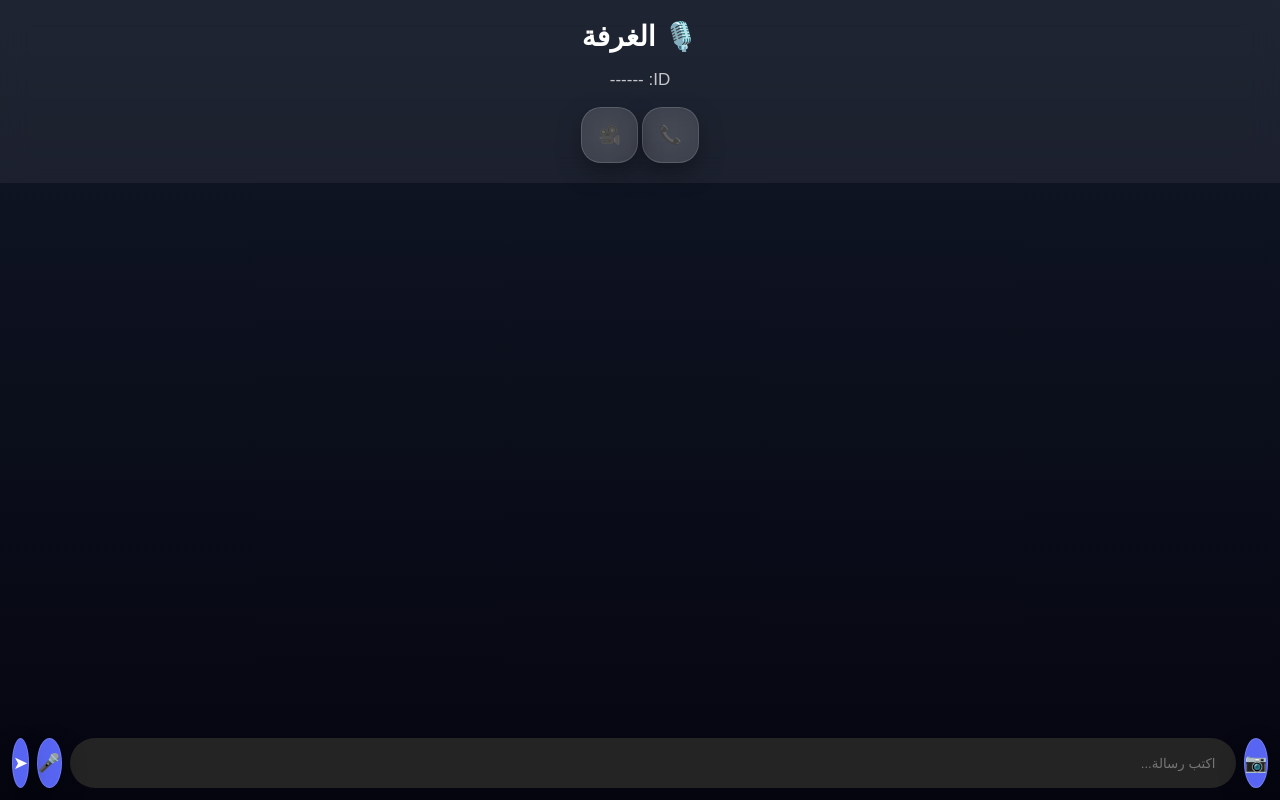
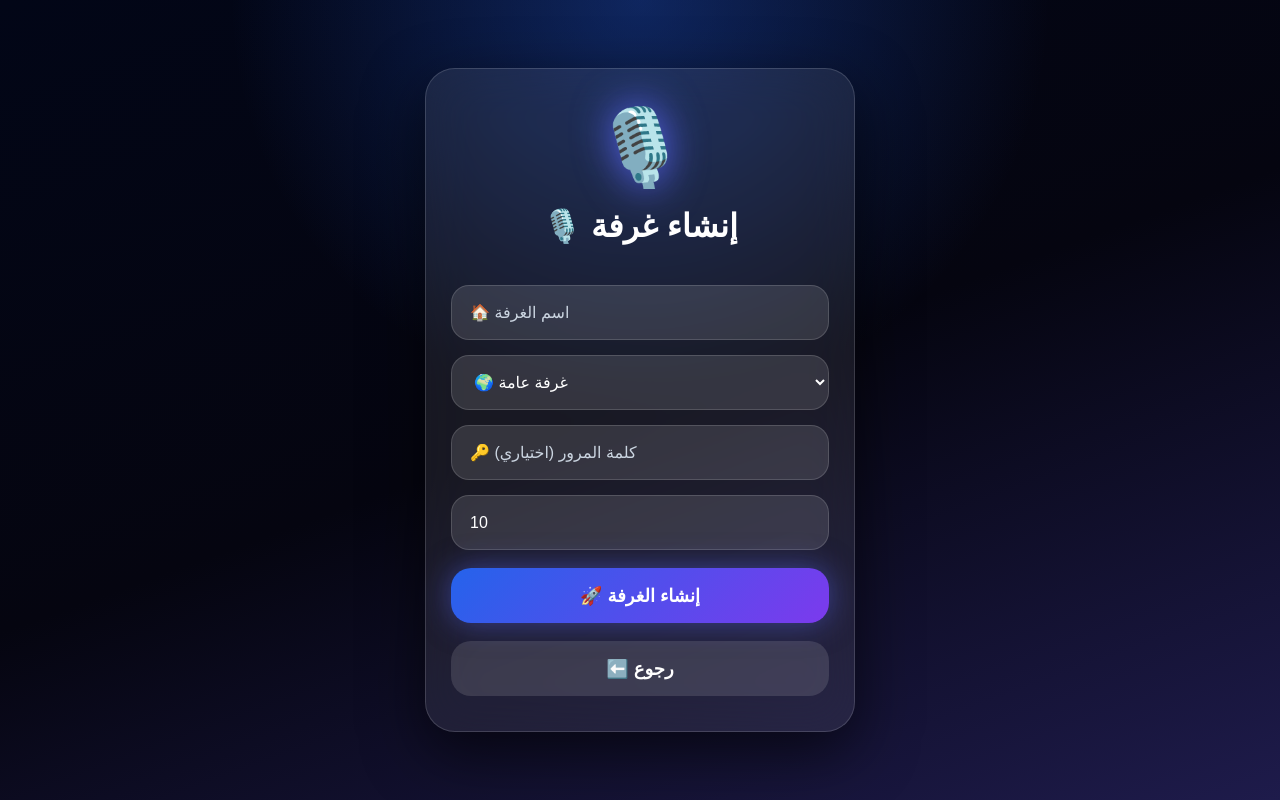
Before and after one commit to mecdjhjhnh37-collab/walkie-talkie-majd, a Flask app: page /room in a window 1280 px wide. Run offline with Flask 3, Linux system fonts and the light colour scheme.

Commit message:
Update room.html

```diff
--- a/templates/room.html
+++ b/templates/room.html
@@ -1,116 +1,406 @@
 <!DOCTYPE html>
-<html lang="ar" dir="rtl">
+<html lang="ar">
 
 <head>
 
 <meta charset="UTF-8">
+
 <meta name="viewport" content="width=device-width, initial-scale=1.0">
 
-<title>Mecd Voice Room</title>
+<title>Mecd Voice - Create Room</title>
 
-<link rel="stylesheet" href="{{ url_for('static', filename='style.css') }}">
+
+<style>
+
+
+*{
+
+margin:0;
+
+padding:0;
+
+box-sizing:border-box;
+
+font-family:"Cairo",Arial,sans-serif;
+
+}
+
+
+
+body{
+
+
+min-height:100vh;
+
+
+display:flex;
+
+
+justify-content:center;
+
+
+align-items:center;
+
+
+background:
+
+radial-gradient(
+circle at top,
+rgba(37,99,235,.35),
+transparent 40%
+),
+
+
+linear-gradient(
+160deg,
+#020617,
+#050510,
+#1e1b4b
+);
+
+
+padding:20px;
+
+
+color:white;
+
+
+}
+
+
+
+
+.room-box{
+
+
+width:100%;
+
+
+max-width:430px;
+
+
+background:
+
+
+rgba(255,255,255,.08);
+
+
+backdrop-filter:blur(25px);
+
+
+border:
+
+
+1px solid rgba(255,255,255,.15);
+
+
+border-radius:30px;
+
+
+padding:35px 25px;
+
+
+text-align:center;
+
+
+box-shadow:
+
+
+0 20px 60px rgba(0,0,0,.6);
+
+
+}
+
+
+
+
+
+.logo{
+
+
+font-size:75px;
+
+
+margin-bottom:15px;
+
+
+filter:
+
+drop-shadow(
+0 0 20px #5865f2
+);
+
+
+}
+
+
+
+
+h1{
+
+
+font-size:32px;
+
+
+margin-bottom:25px;
+
+
+}
+
+
+
+
+input,
+select{
+
+
+width:100%;
+
+
+height:55px;
+
+
+margin-top:15px;
+
+
+padding:0 18px;
+
+
+border-radius:18px;
+
+
+border:1px solid rgba(255,255,255,.15);
+
+
+outline:none;
+
+
+background:
+
+
+rgba(255,255,255,.12);
+
+
+color:white;
+
+
+font-size:16px;
+
+
+}
+
+
+
+input::placeholder{
+
+
+color:#cbd5e1;
+
+
+}
+
+
+
+select option{
+
+
+background:#111827;
+
+
+color:white;
+
+
+}
+
+
+
+
+button{
+
+
+width:100%;
+
+
+height:55px;
+
+
+margin-top:18px;
+
+
+border:none;
+
+
+border-radius:20px;
+
+
+font-size:18px;
+
+
+font-weight:bold;
+
+
+cursor:pointer;
+
+
+transition:.3s;
+
+
+}
+
+
+
+
+#create{
+
+
+background:
+
+
+linear-gradient(
+135deg,
+#2563eb,
+#7c3aed
+);
+
+
+color:white;
+
+
+box-shadow:
+
+
+0 0 30px rgba(88,101,242,.5);
+
+
+}
+
+
+
+#create:hover{
+
+
+transform:translateY(-3px);
+
+
+}
+
+
+
+
+
+#back{
+
+
+background:
+
+
+rgba(255,255,255,.12);
+
+
+color:white;
+
+
+}
+
+
+
+
+#back:hover{
+
+
+background:
+
+
+rgba(255,255,255,.22);
+
+
+}
+
+
+
+
+</style>
+
 
 </head>
+
 
 
 <body>
 
 
-<div class="room">
+
+<div class="room-box">
 
 
-<!-- الهيدر -->
 
-<div class="top">
+<div class="logo">
 
-
-<div class="room-info">
-
-<h1 id="roomName">
-🎙️ الغرفة
-</h1>
-
-
-<p id="roomId">
-ID: ------
-</p>
-
+🎙️
 
 </div>
 
 
 
-<div class="top-buttons">
-
-
-<button id="callBtn">
-📞
-</button>
-
-
-<button id="videoBtn">
-🎥
-</button>
-
-
-</div>
-
-
-</div>
+<h1 id="title"></h1>
 
 
 
 
+<input
 
-<!-- الرسائل -->
+id="roomName"
 
-<div class="chat">
+type="text"
 
-
-<div id="messages">
-
-</div>
-
-
-</div>
+>
 
 
 
 
+<select id="type">
 
 
-<!-- الكتابة -->
-
-<div class="send">
+<option id="public"></option>
 
 
-<button id="cameraBtn">
-📷
-</button>
+<option id="private"></option>
+
+
+</select>
+
+
 
 
 <input
-id="messageInput"
-placeholder="اكتب رسالة...">
+
+id="password"
+
+type="password"
+
+>
 
 
 
-<button id="voiceBtn">
-🎤
-</button>
+
+<input
+
+id="people"
+
+type="number"
+
+value="10"
+
+>
 
 
 
-<button id="send">
-➤
-</button>
+
+<button id="create"></button>
 
 
 
-</div>
-
-
-
+<button id="back"></button>
 
 
 
@@ -121,7 +411,115 @@ placeholder="اكتب رسالة...">
 
 
 
-<script type="module" src="{{ url_for('static', filename='room.js') }}"></script>
+<script>
+
+
+
+const lang = localStorage.getItem("language") || "ar";
+
+
+
+const title = document.getElementById("title");
+
+const roomName = document.getElementById("roomName");
+
+const publicRoom = document.getElementById("public");
+
+const privateRoom = document.getElementById("private");
+
+const password = document.getElementById("password");
+
+const people = document.getElementById("people");
+
+const create = document.getElementById("create");
+
+const back = document.getElementById("back");
+
+
+
+
+
+if(lang === "ar"){
+
+
+
+title.textContent="🎙️ إنشاء غرفة";
+
+
+roomName.placeholder="🏠 اسم الغرفة";
+
+
+publicRoom.textContent="🌍 غرفة عامة";
+
+
+privateRoom.textContent="🔒 غرفة خاصة";
+
+
+password.placeholder="🔑 كلمة المرور (اختياري)";
+
+
+people.placeholder="👥 عدد الأشخاص";
+
+
+create.textContent="🚀 إنشاء الغرفة";
+
+
+back.textContent="⬅️ رجوع";
+
+
+
+}
+
+else{
+
+
+
+title.textContent="🎙️ Oda Oluştur";
+
+
+roomName.placeholder="🏠 Oda adı";
+
+
+publicRoom.textContent="🌍 Genel Oda";
+
+
+privateRoom.textContent="🔒 Özel Oda";
+
+
+password.placeholder="🔑 Şifre (isteğe bağlı)";
+
+
+people.placeholder="👥 Kişi sayısı";
+
+
+create.textContent="🚀 Odayı Oluştur";
+
+
+back.textContent="⬅️ Geri";
+
+
+
+}
+
+
+
+
+back.onclick = ()=>{
+
+
+window.location.href="/home";
+
+
+};
+
+
+
+</script>
+
+
+
+<script type="module" src="{{ url_for('static', filename='create-room.js') }}"></script>
+
 
 
 </body>
```
